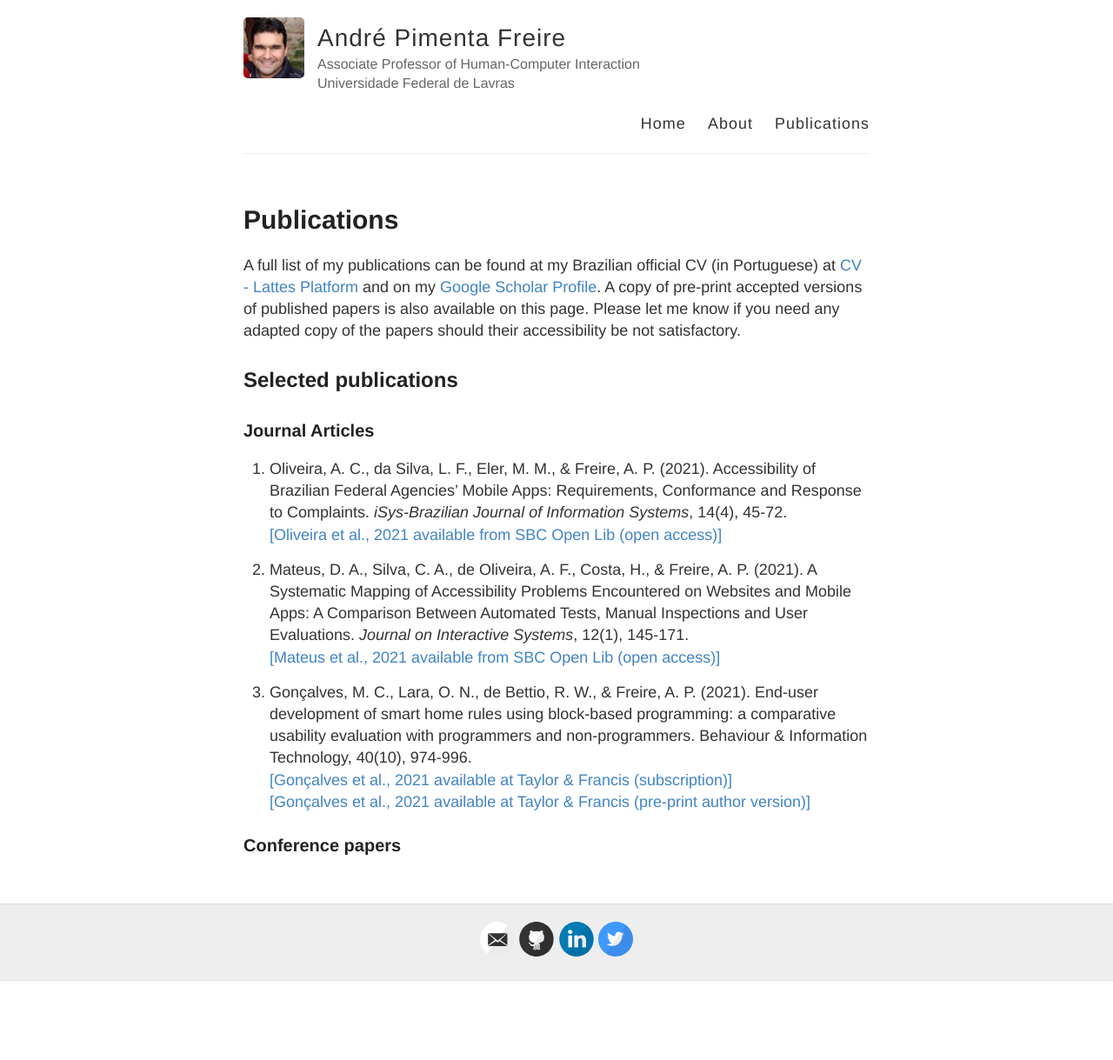
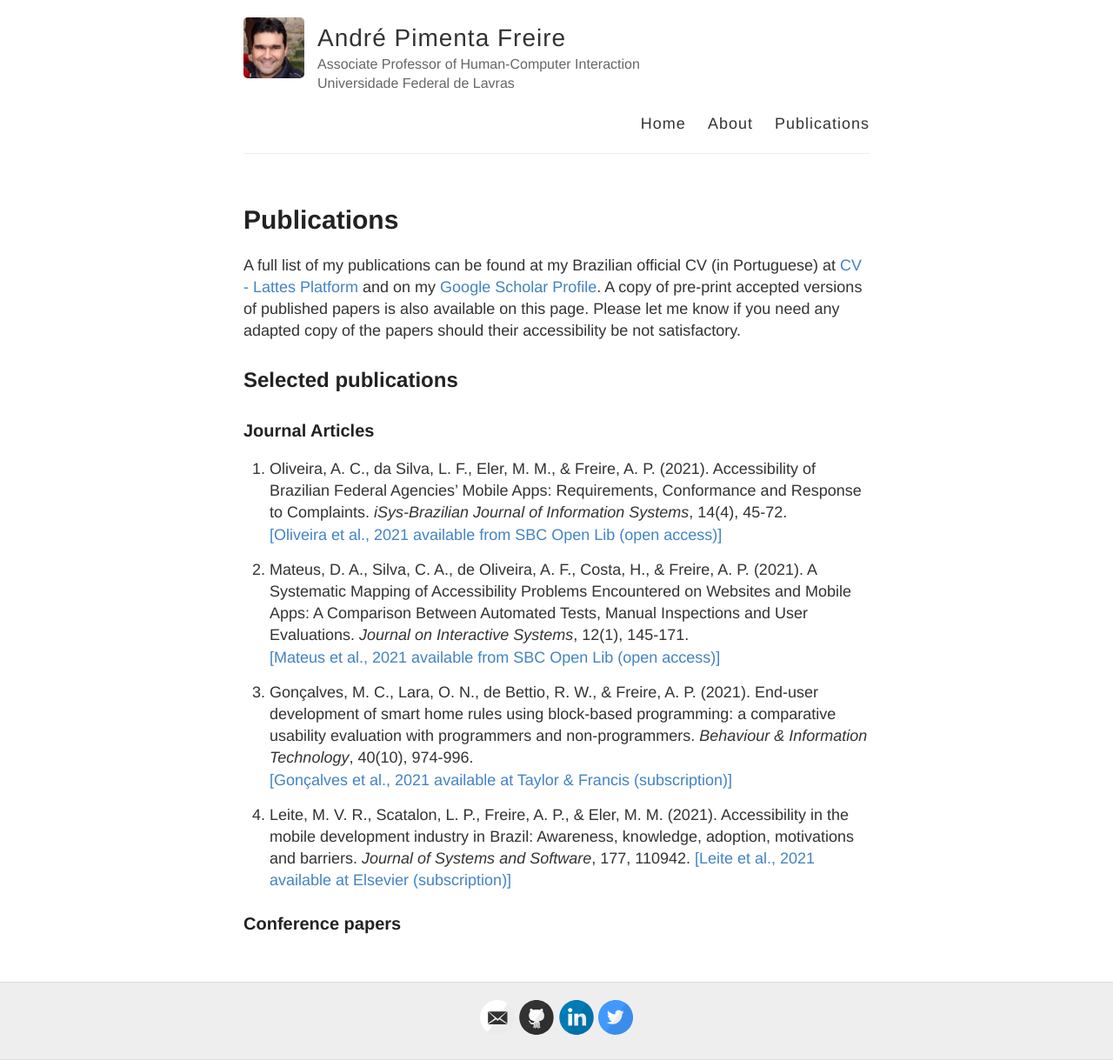
Before and after one commit to apfreire/apfreire.github.io, a Jekyll site: the page built from publications.md, in a window 1280 px wide. Shown: the whole page at 87% size. Built offline with Jekyll 4.4.1, drawn with Linux system fonts in a browser that asks for light colours; before the commit the page ends 1128 px from its top, so only the background shows below that.

Commit message:
Update publications.md

```diff
--- a/publications.md
+++ b/publications.md
@@ -16,6 +16,9 @@ also available on this page.  Please let me know if you need any adapted copy of
 
 2. Mateus, D. A., Silva, C. A., de Oliveira, A. F., Costa, H., & Freire, A. P. (2021). A Systematic Mapping of Accessibility Problems Encountered on Websites and Mobile Apps: A Comparison Between Automated Tests, Manual Inspections and User Evaluations. *Journal on Interactive Systems*, 12(1), 145-171.<br/> [[Mateus et al., 2021 available from SBC Open Lib (open access)]](https://sol.sbc.org.br/journals/index.php/jis/article/view/1778)
 
-3. Gonçalves, M. C., Lara, O. N., de Bettio, R. W., & Freire, A. P. (2021). End-user development of smart home rules using block-based programming: a comparative usability evaluation with programmers and non-programmers. Behaviour & Information Technology, 40(10), 974-996.<br/> [[Gonçalves et al., 2021 available at Taylor & Francis (subscription)]](https://doi.org/10.1080/0144929X.2021.1921028)<br/>[[Gonçalves et al., 2021 available at Taylor & Francis (pre-print author version)]](https://sol.sbc.org.br/journals/index.php/jis/article/view/1778)
+3. Gonçalves, M. C., Lara, O. N., de Bettio, R. W., & Freire, A. P. (2021). End-user development of smart home rules using block-based programming: a comparative usability evaluation with programmers and non-programmers. *Behaviour & Information Technology*, 40(10), 974-996.<br/> [[Gonçalves et al., 2021 available at Taylor & Francis (subscription)]](https://doi.org/10.1080/0144929X.2021.1921028)
+
+4. Leite, M. V. R., Scatalon, L. P., Freire, A. P., & Eler, M. M. (2021). Accessibility in the mobile development industry in Brazil: Awareness, knowledge, adoption, motivations and barriers. *Journal of Systems and Software*, 177, 110942. [[Leite et al., 2021 available at Elsevier (subscription)]](https://doi.org/10.1016/j.jss.2021.110942)
+
 
 ### Conference papers
```
